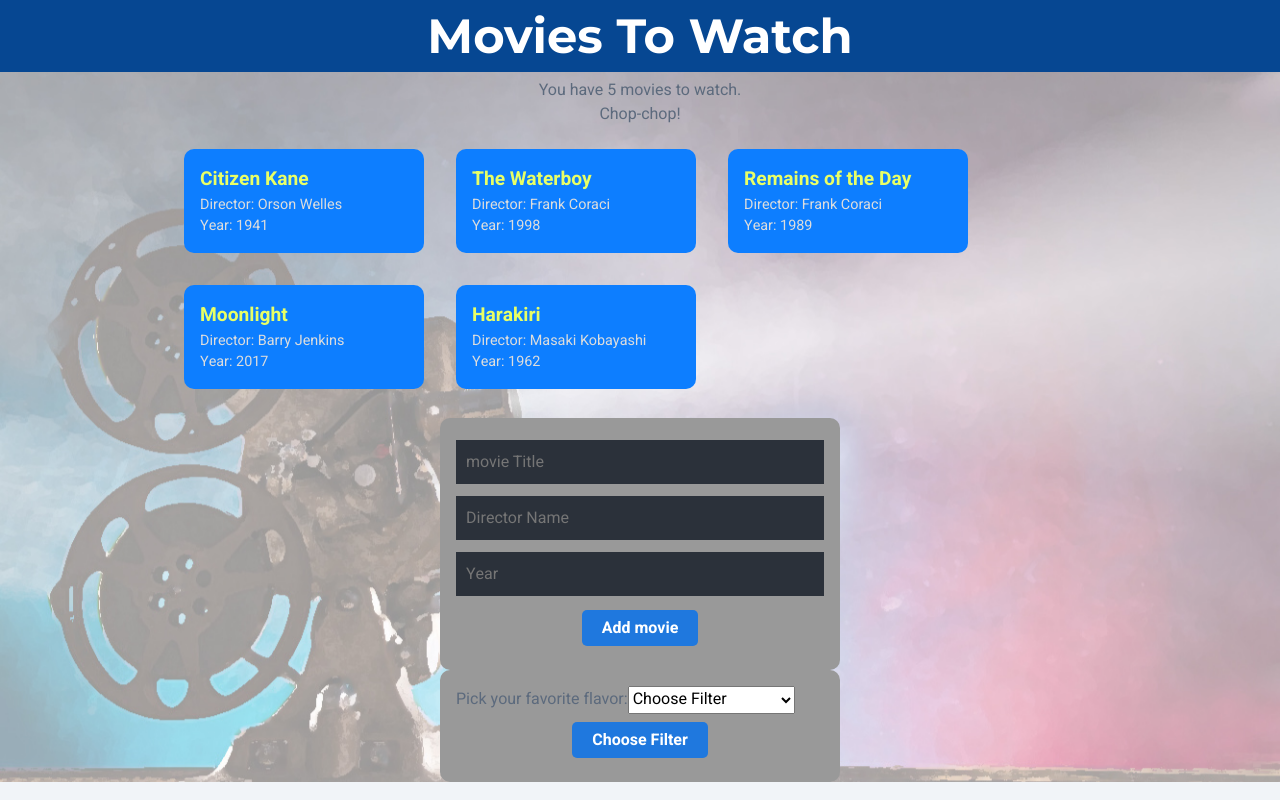
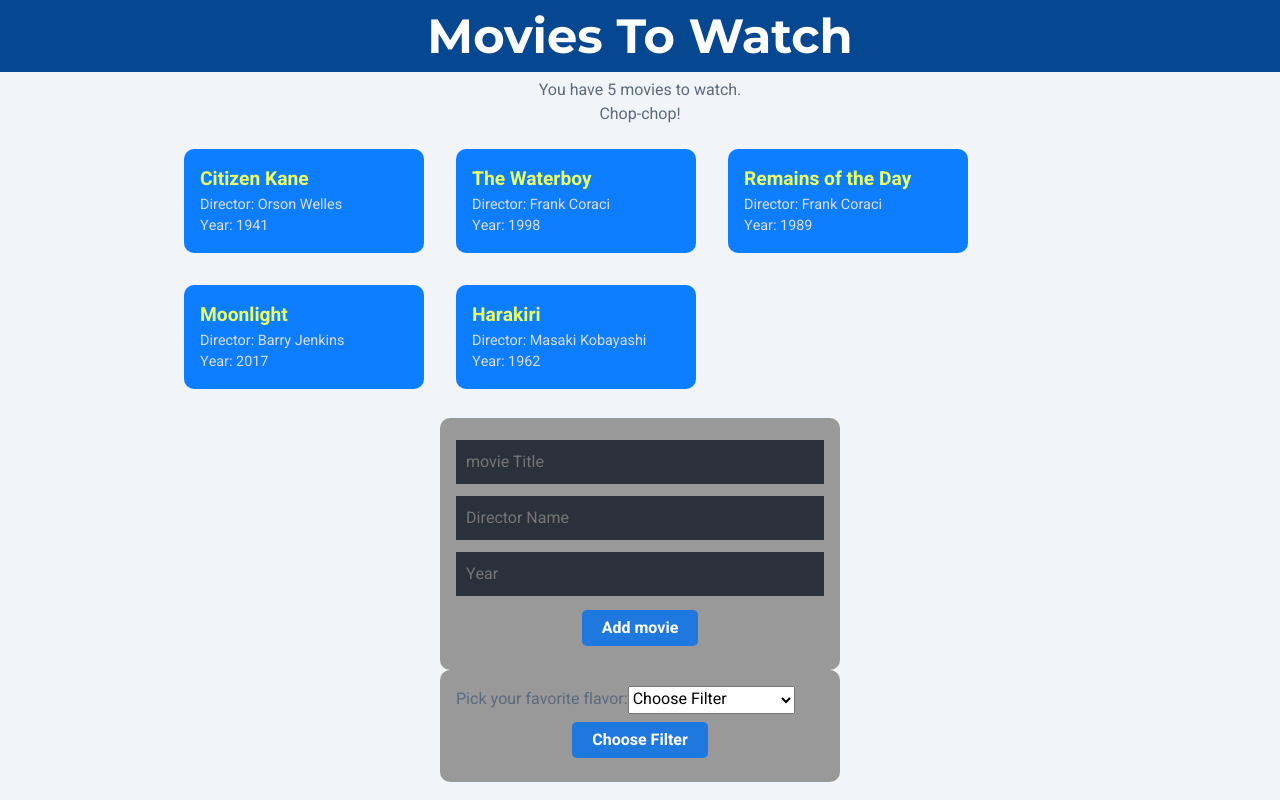
Before and after one commit to gmcln-rct/CSS-Filters-and-React-Hooks, a React (Create React App) app: page / in a window 1280 px wide. Built offline with nearby package versions, Linux system fonts and the light colour scheme.

Commit message:
Explore bg image

```diff
--- a/src/components/MovieList.js
+++ b/src/components/MovieList.js
@@ -6,7 +6,7 @@ import { ThemeContext } from "../contexts/ThemeContext";
 
 const MovieList = () => {
   const { Movies } = useContext(MovieContext);
-  const { filterTheme, blur, grayscale } = useContext(ThemeContext);
+  const { filterTheme} = useContext(ThemeContext);
   let movieVar = Movies.length === 1 ? 'movie' : 'movies';
 
   return Movies.length ? (
--- a/src/index.css
+++ b/src/index.css
@@ -25,12 +25,7 @@ body {
   font-family: 'Heebo', sans-serif;
 
   color: #5c6a7d;
-  background-color: darkblue;
-  background: url(./images/projector-bg2.jpg) no-repeat center center fixed;
-    -webkit-background-size: cover;
-  -moz-background-size: cover;
-  -o-background-size: cover;
-  background-size: cover;
+
 }
 
 .themed-app {
@@ -70,6 +65,7 @@ body {
 
   width: 80%;
   margin: 0 10% 1%;
+
 
 }
 
```
Also changed, not shown: src/App.js (+7 -2 lines).
